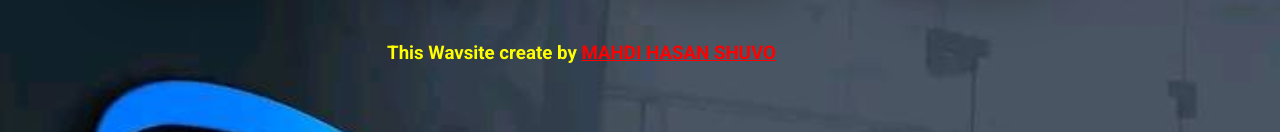
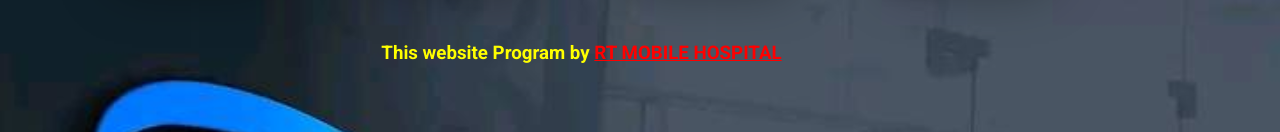
Before and after one commit to RT-MOBILE/HOSPITAL.COM, a plain HTML site: page index.html in a window 1280 px wide. Shown: the part 4117-4249 px from the top of the page. Drawn offline with Linux system fonts and the light colour scheme.

Commit message:
Update index.html

```diff
--- a/index.html
+++ b/index.html
@@ -261,7 +261,7 @@
                 <a href="./by.html">Buy Now</a>
             </div>
         </div>
-        <h3 style="color: yellow;">This Wavsite create by <a href="www.facebook.com/bk4human" style="color:red;">MAHDI HASAN SHUVO</a></h3>
+        <h3 style="color: yellow;">This website Program by <a href="https://www.facebook.com/rtmobilehospital" style="color:red;">RT MOBILE HOSPITAL</a></h3>
 
     </div>
 </body>
```
